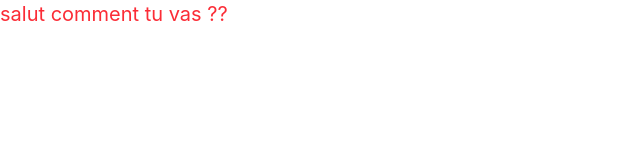
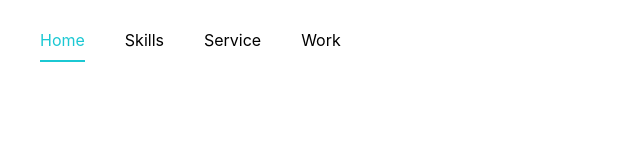
Before and after one commit to aristideminganodji-coder/training-web-agency, a website: page src/index.html in a window 1280 px wide. Shown: the whole page, without its empty margins (0-640 px from the left). Drawn offline with Linux system fonts and the light colour scheme.

Commit message:
fin de l'implementation de la NavBar

```diff
--- a/src/index.html
+++ b/src/index.html
@@ -7,6 +7,14 @@
     <link rel="stylesheet" href="./output.css">
 </head>
 <body>
-    <p class="text-xl text-red-500">salut comment tu vas ??</p>
+    <!-- NavBar -->
+    <nav>
+        <div class="flex mt-7">
+            <p class="text-[#1BC8D3] border-b-2 border-[#1BC8D3] inline pb-2 ml-10">Home</p>
+            <p class="hover:text-[#1BC8D3] hover:border-b-2 hover:border-[#1BC8D3] inline hover:pb-2 ml-10">Skills</p>
+            <p class="hover:text-[#1BC8D3] hover:border-b-2 hover:border-[#1BC8D3] inline hover:pb-2 ml-10">Service</p>
+            <p class="hover:text-[#1BC8D3] hover:border-b-2 hover:border-[#1BC8D3] inline hover:pb-2 ml-10">Work</p>
+        </div>
+    </nav>
 </body>
 </html>
```
Also changed, not shown: src/output.css.
